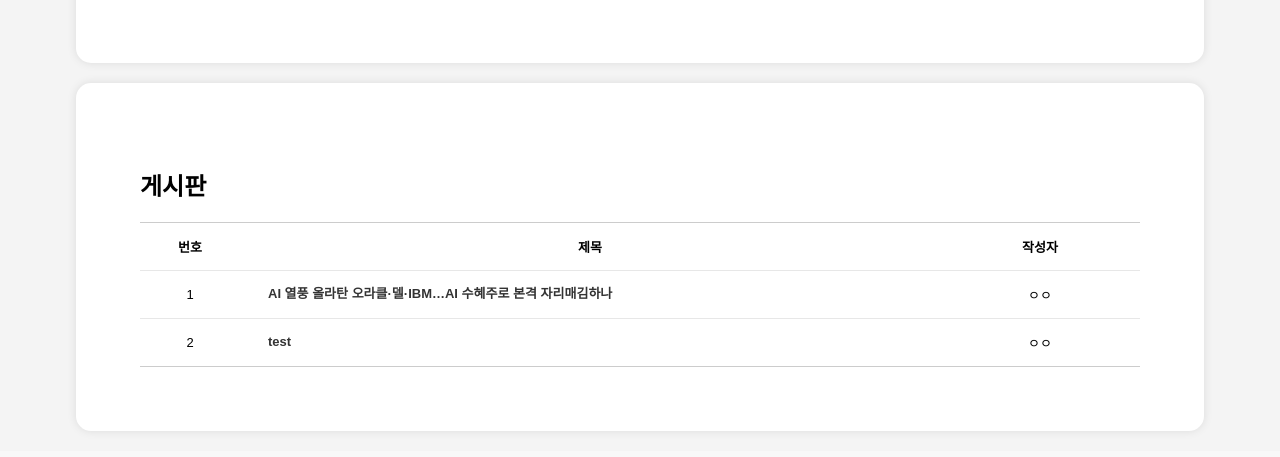
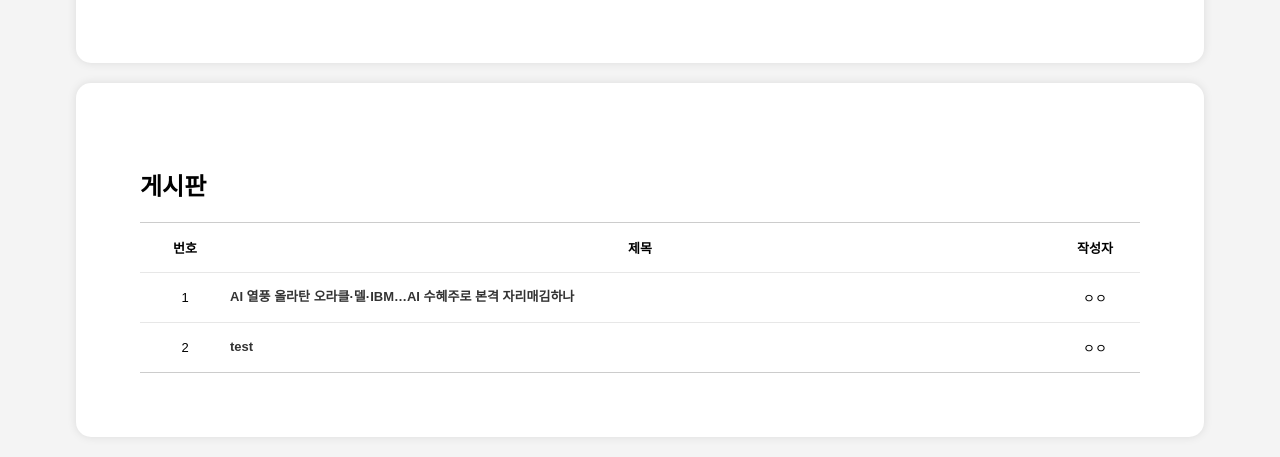
Before and after one commit to mymuseisyou/community, a Django app: page /community/1/ in a window 1280 px wide. Shown: the part 1859-2316 px from the top of the page. Before the commit the page ends 2292 px from the top, so only its background shows below. Run offline with Django 5.2, Linux system fonts and the light colour scheme; data comes from the database, SQL or seed files in the repository.

Commit message:
posttskkk

```diff
--- a/main/static/posting.css
+++ b/main/static/posting.css
@@ -69,16 +69,16 @@
   }
 
   .board-table .th-num {
-    width: 100px;
+    width: 90px;
     text-align: center;
   }
 
   .board-table .th-user {
-    width: 200px;
+    width: 90px;
   }
 
   .board-table th, .board-table td {
-    padding: 14px 0;
+    padding: 15px 0;
   }
 
   .board-table tbody td {
@@ -87,8 +87,6 @@
   }
 
   .board-table tbody th {
-    padding-left: 28px;
-    padding-right: 14px;
     border-top: 1px solid #e7e7e7;
     text-align: left;
   }
```
